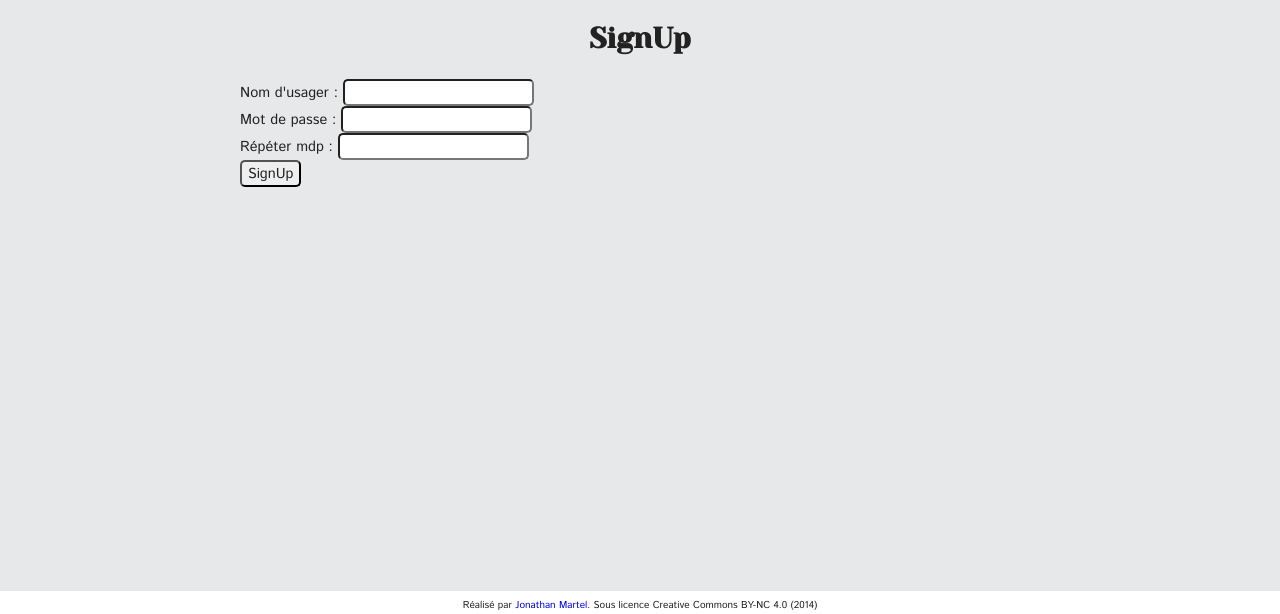
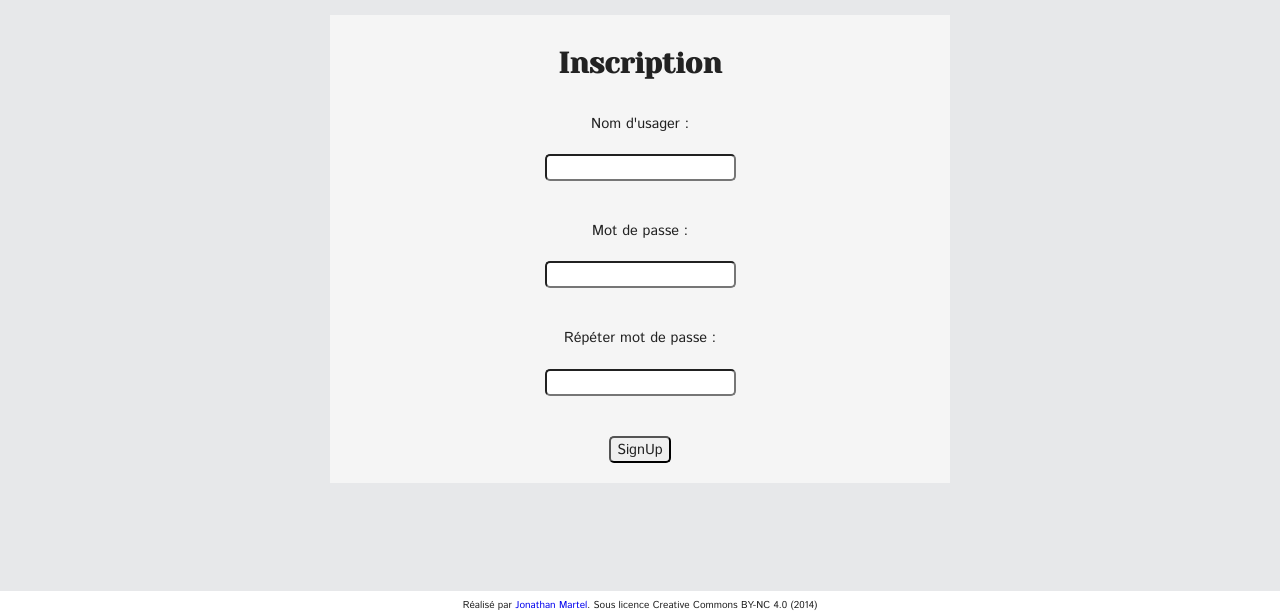
Before and after one commit to samiaprr/vino, a PHP site: the page made by vues/FormSignup.php in a window 1280 px wide. Shown: the part 186-800 px from the top of the page. Run offline with PHP 8.4, Linux system fonts and the light colour scheme; the template is opened without the code that fills it, so the values that code supplies are empty; some libraries are stand-ins or nearby versions; some web fonts are replaced.

Commit message:
Changement CSS page login, page sign up, section recherche. Reparation bug JS

```diff
--- a/css/main.css
+++ b/css/main.css
@@ -154,10 +154,10 @@ h1 {
 #recherche {
     grid-area: recherche;
     max-width: 100%;
-    width: 100%;
+    width: 50%;
     box-sizing: border-box;
-    overflow: auto;
-    margin: 20px;
+    /* overflow: auto; */
+    margin: 0 auto;
     justify-content: center;
 }
 
@@ -180,7 +180,7 @@ h1 {
     font-size: 1em;
     background-color: whitesmoke;
     align-self: center;
-    height: 5%;
+   padding: 5px;
     border-radius: 10px;
 
 
@@ -282,9 +282,10 @@ form input {
 }
 
 
-/* Page login */
+/* Page login et Signup */
 
-#loginAccount {
+#loginAccount, #formSignUp {
+    padding: 10px;
     background-color: whitesmoke;
     width: 75%;
     justify-content: center;
@@ -292,14 +293,16 @@ form input {
     margin-top: 15px;
 }
 
-#loginAccount > form {
+#loginAccount > form, #formSignUp > form {
     justify-content: center;
 }
 
 
-#loginAccount input, #loginAccount label {
+#loginAccount input, #loginAccount label, #formSignUp input, #formSignUp label {
     margin: 10px;
 }
+
+/* Formulaire sign up */
 
 
 @media all and (max-width:765px) {
--- a/js/main.js
+++ b/js/main.js
@@ -15,7 +15,7 @@ window.addEventListener('load', function() {
     const BaseURL = window.location.origin + window.location.pathname;
     console.log("load");
     console.log("allo");
-    DisplayLogin();
+
     document.querySelectorAll(".btnBoire").forEach(function(element) {
         console.log(element);
 
@@ -222,6 +222,7 @@ window.addEventListener('load', function() {
     let btnMenuMobile = document.querySelector(".pointsMenu > img");
     let menu = document.querySelector("nav");
 
+    console.log(btnMenuMobile);
     btnMenuMobile.addEventListener("click", function() {
 
         console.log("menu");
@@ -245,38 +246,7 @@ window.addEventListener('load', function() {
 
 });
 
-function DisplayLogin() {
-    var UserID = trim(document.getElementById('UserID').textContent);
-    var monCellier = document.getElementById('monCellier');
-    var ajouterBouteilleCellier = document.getElementById('ajouterBouteilleCellier');
-    var login = document.getElementById('login');
-    var logout = document.getElementById('logout');
-    var signup = document.getElementById('signup');
-    var myaccount = document.getElementById('myaccount');
 
-
-/*
-    if (UserID == "NULL") {
-        myaccount.style.display = "none";
-        logout.style.display = "none";
-        monCellier.style.display = "none";
-        ajouterBouteilleCellier.style.display = "none";
-
-    } else {
-
-        ajouterBouteilleCellier.style.display = "block";
-        myaccount.style.display = "block";
-        logout.style.display = "block";
-
-
-        signup.style.display = "none";
-        login.style.display = "none";
-
-
-    } */
-
-
-}
 
 function trim(str) {
     return str.replace(/(^\s*)|(\s*$)/g, "");
--- a/vues/FormSignup.php
+++ b/vues/FormSignup.php
@@ -4,19 +4,20 @@
     {
 ?>
 
-
-    <h1>SignUp</h1>
-		<form method="POST">
+	<div id="formSignUp" >
+    <h1>Inscription</h1>
+		<form method="POST" class="column--center">
 			<label for='usager'>Nom d'usager : </label>
 			<input type="text" id="username" name="username"/><br>
 			<label for='password'>Mot de passe : </label>
 			<input type="password" name="mdp"/><br>
-			<label for='password'>Répéter mdp  : </label>
+			<label for='password'>Répéter mot de passe  : </label>
 			<input type="password" name="mdp2"/><br>
             <!-- <input type="password" name="nom"/> préférable pour un mot de passe -->
             <input type="hidden" name="requete" value="signup"/>
 			<input type="button" value="SignUp" onclick="Signup()"/>
-		</form>
+        </form>
+    </div>
 		<div id="errMessage"></div>
 <?php
     }
```
